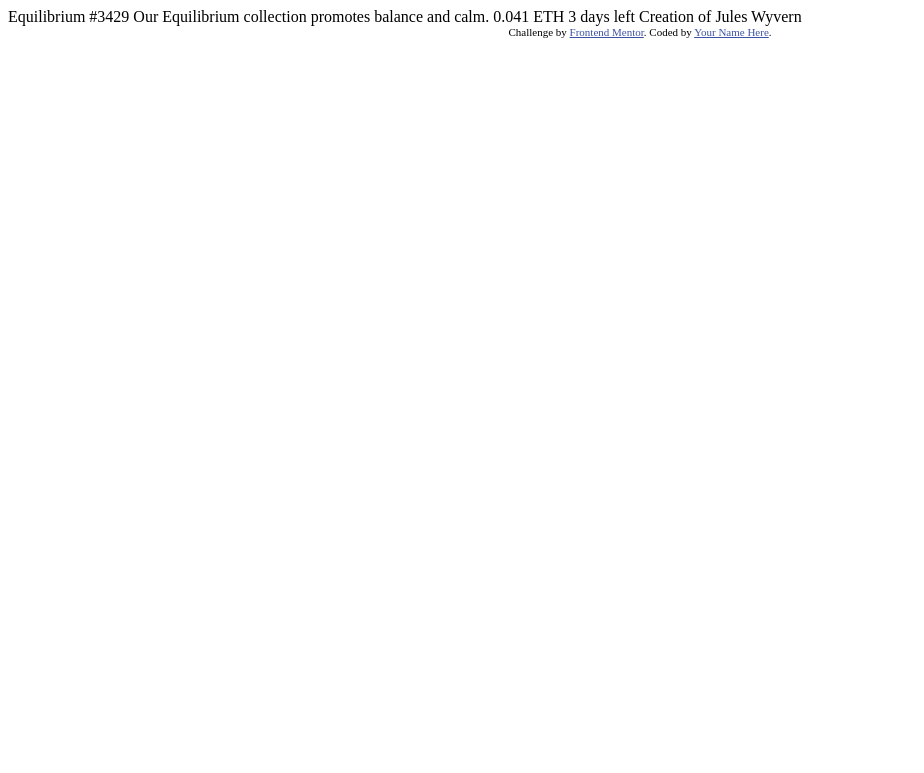
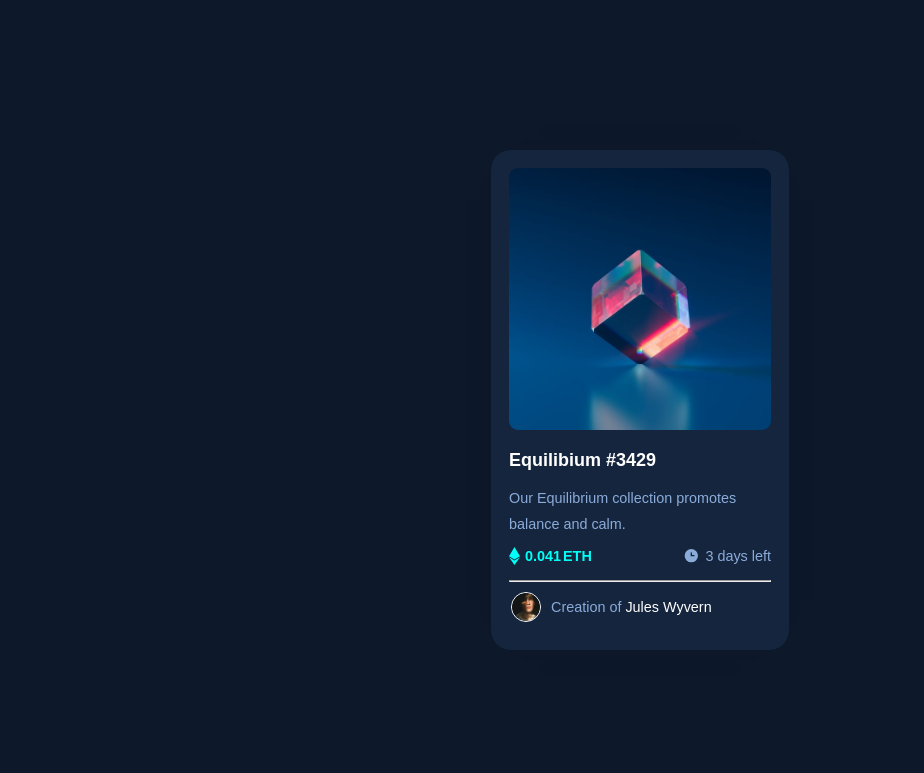
Before and after one commit to sanlamamba/nft-preview-card-component-main, a plain HTML site: page index.html in a window 1280 px wide. Shown: the top 773 px of the page, without its empty margins (0-924 px from the left). Drawn offline with Linux system fonts and the light colour scheme.

Commit message:
📦 NEW: Css and index file

```diff
--- /dev/null
+++ b/index.css
@@ -0,0 +1,102 @@
+@import url("./reset.css");
+
+body {
+  height: 100vh;
+  width: 100vw;
+  background-color: var(--bg);
+  display: flex;
+  justify-content: center;
+  align-items: center;
+  color: var(--white);
+}
+.attribution {
+  position: absolute;
+  bottom: 0;
+}
+a.customLink {
+  font-size: inherit;
+  color: white;
+  text-decoration: inherit;
+}
+
+a.customLink:hover {
+  color: var(--cyan);
+  transition: 0.2s ease-in;
+}
+.card__container {
+  width: 100%;
+  max-width: calc(280px + var(--font-size));
+  background-color: var(--card-bg);
+  padding: var(--font-size);
+  border-radius: 20px;
+  box-shadow: 0px 0px 50px -50px rgba(0, 0, 0, 1);
+}
+.card__mainImg {
+  border-radius: 9px;
+}
+.card__container > img {
+  width: 100%;
+}
+
+.card__stats_container {
+  display: flex;
+  justify-content: space-between;
+  align-items: center;
+  padding: 10px 0px 15px;
+}
+.card__stats_container > * {
+  display: flex;
+  align-items: center;
+  gap: 5px;
+}
+.card__stats_title {
+  font-size: 0.8em;
+  color: var(--cyan);
+  font-weight: 600;
+}
+.card__stats_title::after {
+  content: "ETH";
+  font-size: inherit;
+  font-weight: inherit;
+  color: inherit;
+  padding: 0px 2px;
+}
+.card__text_container > * {
+  color: var(--white);
+}
+.card__text_title {
+  font-weight: 600;
+  padding: 15px 0px;
+}
+
+.card__timer_title {
+  color: var(--soft-blue);
+  font-size: 0.8em;
+}
+
+.card__text_desc {
+  font-weight: 300;
+  font-size: 0.8em;
+  line-height: 1.75;
+  color: var(--soft-blue);
+}
+hr {
+  background-color: var(--line);
+  color: var(--line);
+  height: 1px;
+}
+.card__author_container {
+  padding: 10px 2px;
+  display: flex;
+  gap: 10px;
+  align-items: center;
+}
+.card__author_img {
+  width: 30px;
+  border: 1px solid white;
+  border-radius: 50%;
+}
+.card__author_tag {
+  color: var(--soft-blue);
+  font-size: 0.8em;
+}
--- a/index.html
+++ b/index.html
@@ -1,33 +1,65 @@
 <!DOCTYPE html>
 <html lang="en">
   <head>
-  <meta charset="UTF-8">
-  <meta name="viewport" content="width=device-width, initial-scale=1.0"> <!-- displays site properly based on user's device -->
+    <meta charset="UTF-8" />
+    <meta name="viewport" content="width=device-width, initial-scale=1.0" />
+    <!-- displays site properly based on user's device -->
 
-  <link rel="icon" type="image/png" sizes="32x32" href="./images/favicon-32x32.png">
+    <link
+      rel="icon"
+      type="image/png"
+      sizes="32x32"
+      href="./images/favicon-32x32.png"
+    />
 
     <title>Frontend Mentor | NFT preview card component</title>
 
-  <!-- Feel free to remove these styles or customise in your own stylesheet 👍 -->
-  <style>
-    .attribution { font-size: 11px; text-align: center; }
-    .attribution a { color: hsl(228, 45%, 44%); }
-  </style>
+    <link rel="stylesheet" href="./reset.css" />
+    <link rel="stylesheet" href="./index.css" />
   </head>
   <body>
-
-  Equilibrium #3429
-
+    <div class="card__container">
+      <img
+        src="./images/image-equilibrium.jpg"
+        alt="equilibrium"
+        class="card__mainImg"
+      />
+      <div class="card__text_container">
+        <p class="card__text card__text_title">
+          <a class="customLink" href="#">Equilibium #3429</a>
+        </p>
+        <p class="card__text card__text_desc">
           Our Equilibrium collection promotes balance and calm.
-
-  0.041 ETH
-  3 days left
-
-  Creation of Jules Wyvern
-
+        </p>
+        <div class="card__stats_container">
+          <div class="card__stats_value">
+            <img src="./images/icon-ethereum.svg" alt="Ethereum Icon" />
+            <span class="card__stats_title">0.041</span>
+          </div>
+          <div class="card__stats_timer">
+            <img src="./images/icon-clock.svg" alt="clock icon" />
+            <span class="card__timer_title">3 days left</span>
+          </div>
+        </div>
+      </div>
+      <hr class="card__line" />
+      <div class="card__author_container">
+        <img
+          src="./images/image-avatar.png"
+          alt="author picture"
+          class="card__author_img"
+        />
+        <span class="card__author_tag">
+          Creation of <a class="customLink" href="#">Jules Wyvern</a>
+        </span>
+      </div>
+    </div>
     <div class="attribution">
-    Challenge by <a href="https://www.frontendmentor.io?ref=challenge" target="_blank">Frontend Mentor</a>.
-    Coded by <a href="#">Your Name Here</a>.
+      Challenge by
+      <a href="https://www.frontendmentor.io?ref=challenge" target="_blank"
+        >Frontend Mentor</a
+      >. Coded by
+      <a target="_blank" href="https://github.com/sanlamamba">sanlamamba💻 </a>
     </div>
   </body>
 </html>
--- /dev/null
+++ b/reset.css
@@ -0,0 +1,29 @@
+*,
+*::after,
+*::before {
+  padding: 0;
+  margin: 0;
+  box-sizing: border-box;
+  font-family: var(--font-family);
+  font-size: var(--font-size);
+  /* border: 1px solid red; */
+}
+
+@import url("https://fonts.googleapis.com/css2?family=Outfit:wght@300;400;600&display=swap");
+
+:root {
+  --bg: hsl(217, 54%, 11%);
+  --card-bg: hsl(216, 50%, 16%);
+  --line: hsl(215, 32%, 27%);
+  --white: #fff;
+
+  --cyan: hsl(178, 100%, 50%);
+  --soft-blue: hsl(215, 51%, 70%);
+
+  --mobile-bp: 375px;
+  --desktop-bp: 1440px;
+
+  --font-size: 18px;
+
+  --font-family: "Outfit", sans-serif;
+}
```
Lines whose indentation alone changed are shown as unchanged.
